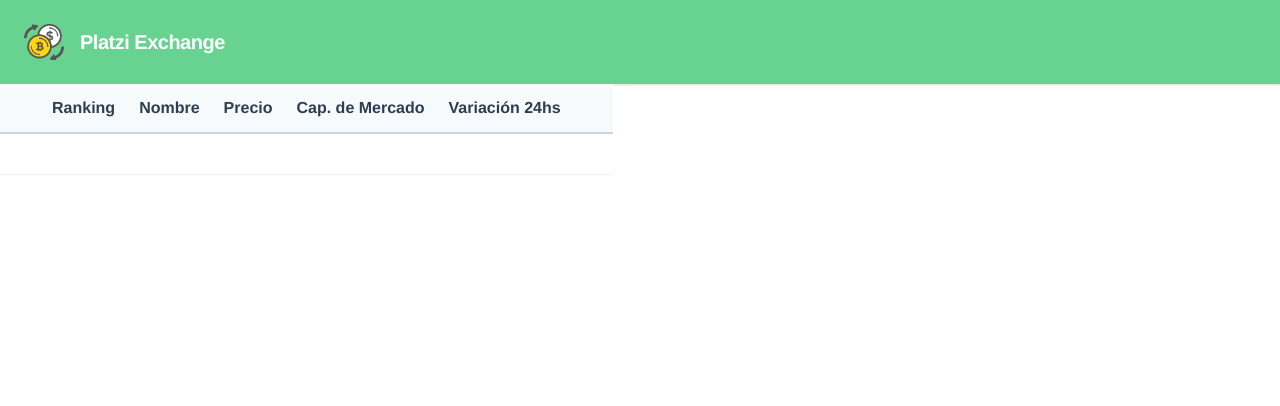
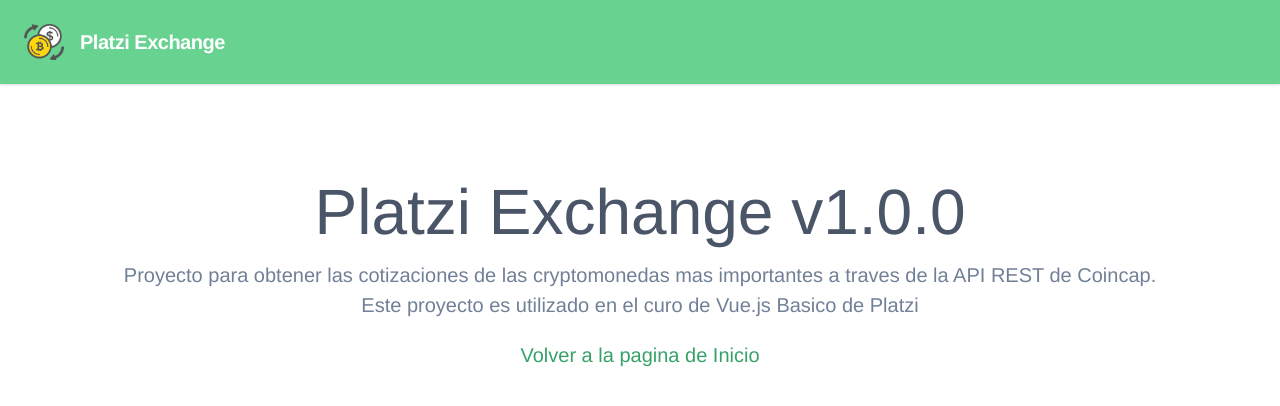
Before and after one commit to Odracir063/afro-exchange, a Vue app: page /about in a window 1280 px wide. Shown: the top 406 px of the page. Built offline with nearby package versions, Linux system fonts and the light colour scheme.

Commit message:
Implementando el Router con router-view y router-link

```diff
--- a/package.json
+++ b/package.json
@@ -10,7 +10,8 @@
   "dependencies": {
     "core-js": "^3.8.3",
     "tailwindcss": "^1.1.2",
-    "vue": "^3.2.13"
+    "vue": "^3.2.13",
+    "vue-router": "^4.0.13"
   },
   "devDependencies": {
     "@babel/core": "^7.12.16",
--- a/src/App.vue
+++ b/src/App.vue
@@ -1,21 +1,20 @@
 <template>
   <main>
     <px-header/>
-    <px-assets-table/>
 
+    <router-view class="container px-5 sm:px-20 py-20 flex justify-center"/>
   </main>
 </template>
 
 <script>
 
 import PxHeader from '@/components/PxHeader';
-import PxAssetsTable from '@/components/PxAssetsTable';
 
 export default {
-  name: 'app',
+  name: 'App',
   components: {
     PxHeader,
-    PxAssetsTable,
+
   }
 }
 </script>
--- a/src/main.js
+++ b/src/main.js
@@ -2,4 +2,9 @@
 import App from './App.vue'
 import "@/assets/css/tailwind.css"
 
-createApp(App).mount('#app')
+import '@/router'
+import router from '@/router'
+
+createApp(App)
+    .use(router)
+    .mount('#app');
--- /dev/null
+++ b/src/router.js
@@ -0,0 +1,30 @@
+import { createWebHistory, createRouter } from 'vue-router';
+
+import Home from '@/views/Home';
+import AboutView from '@/views/AboutView';
+import ErrorView from '@/views/ErrorView';
+
+const history = createWebHistory();
+
+export default createRouter ({
+    history,
+    routes: [
+        {
+            path: "/",
+            name: 'home',
+            component: Home
+        },
+        {
+            path: "/about",
+            name: "about",
+            component: AboutView
+        },
+        {
+            path: "/:catchAll(.*)",
+            name: "error",
+            component: ErrorView
+        }
+
+    ],
+
+})
--- /dev/null
+++ b/src/views/AboutView.vue
@@ -0,0 +1,16 @@
+// eslint-disable-next-line vue/multi-word-component-names
+<template>
+  <div class="flex-col items-center">
+    <h1 class="text-gray-700 text-6xl">Platzi Exchange v1.0.0</h1>
+    <p class="text-gray-600 text-xl text-center">
+      Proyecto para obtener las cotizaciones de las cryptomonedas mas
+      importantes a traves de la API REST de Coincap.
+      <br />Este proyecto es utilizado en el curo de Vue.js Basico de Platzi
+    </p>
+
+    <router-link
+      to="/"
+      class="mt-5 text-xl text-green-600 hover:underline"
+    >Volver a la pagina de Inicio</router-link>
+  </div>
+</template>
--- /dev/null
+++ b/src/views/ErrorView.vue
@@ -0,0 +1,9 @@
+<template>
+  <div class="flex-col items-center">
+    <h1 class="text-gray-700 text-6xl uppercase">error</h1>
+    <router-link
+      class="mt-5 text-xl text-green-600 hover:underline"
+      to="/"
+    >Volver a la página de Inicio</router-link>
+  </div>
+</template>
--- /dev/null
+++ b/src/views/Home.vue
@@ -0,0 +1,16 @@
+<template>
+    <div>
+        <px-assets-table/>
+    </div>
+</template>
+
+<script>
+import PxAssetsTable from '@/components/PxAssetsTable';
+
+export default {
+    name: "home-page",
+    components: {
+        PxAssetsTable,
+    },
+}
+</script>
```
Also changed, not shown: 1 other file (tests, documents, lock files or other folders).
